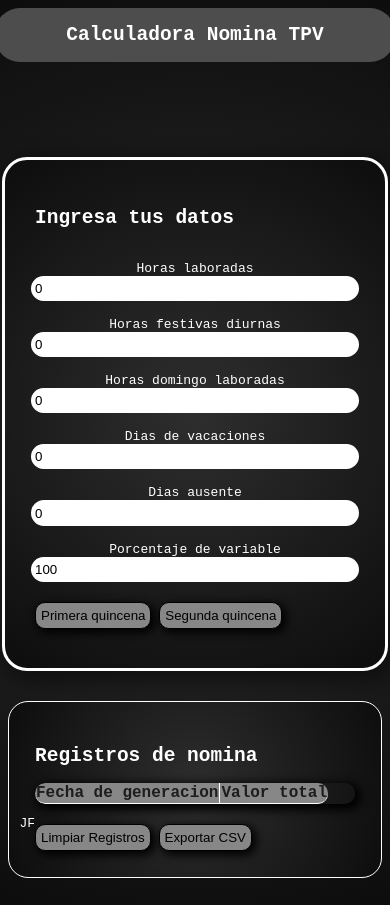
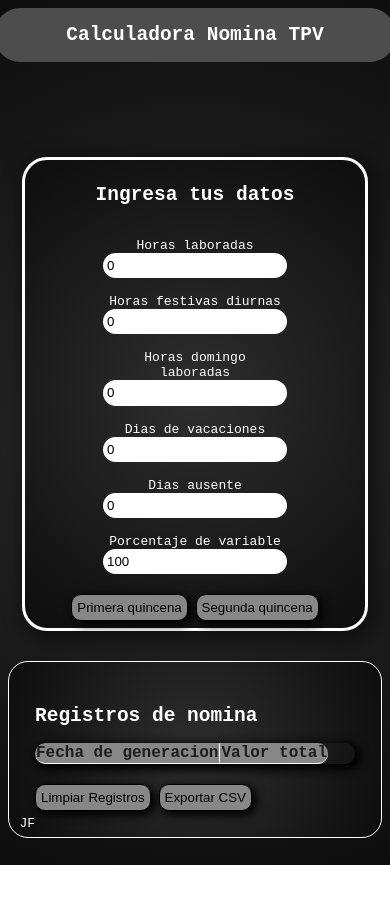
Before and after one commit to JorgeF19/NominaCalculator, a plain HTML site: page index.html in a window 390 px wide. After the commit the page ends 865 px from the top, so only its background shows below. Drawn offline with Linux system fonts and the light colour scheme.

Commit message:
Correcciones responsive

```diff
--- a/index.html
+++ b/index.html
@@ -16,17 +16,17 @@
     <div class="contenido">
       <div class="input-data">
         <h2>Ingresa tus datos</h2>
-        <div class="horas-laboradas-group">
+        <div class="group">
           <p>Horas laboradas</p>
           <input
             id="hl-value"
-            s
+
             type="number"
             placeholder="Horas laboradas"
             value="0"
           />
         </div>
-        <div class="horas-festivas-group">
+        <div class="group">
           <p>Horas festivas diurnas</p>
           <input
             id="hf-value"
@@ -35,7 +35,7 @@
             value="0"
           />
         </div>
-        <div class="horas-domingo-group">
+        <div class="group">
           <p>Horas domingo laboradas</p>
           <input
             id="hd-value"
@@ -44,7 +44,7 @@
             value="0"
           />
         </div>
-        <div class="dias-vacaciones-group">
+        <div class="group">
           <p>Dias de vacaciones</p>
           <input
             id="dv-value"
@@ -53,7 +53,7 @@
             value="0"
           />
         </div>
-        <div class="dias-ausente-group">
+        <div class="group">
           <p>Dias ausente</p>
           <input
             id="da-value"
@@ -62,7 +62,7 @@
             value="0"
           />
         </div>
-        <div class="periodo-group">
+        <div class="group">
           <p>Porcentaje de variable</p>
           <input
             id="pv-value"
@@ -71,9 +71,11 @@
             value="100"
           />
         </div>
+        <div class="botones">
+          <button onclick="calcularPQ()" type="button">Primera quincena</button>
+        <button onclick="calcularSQ()" type="button">Segunda quincena</button>
+        </div>
 
-        <button onclick="calcularPQ()" type="button">Primera quincena</button>
-        <button onclick="calcularSQ()" type="button">Segunda quincena</button>
       </div>
       <!-- Tabla de registros -->
       <div class="registros">
--- a/styles/indx-style.css
+++ b/styles/indx-style.css
@@ -31,6 +31,7 @@ nav div {
   border-radius: 20px;
   border: 1px solid white;
   max-height: 28rem;
+  width: 20rem;
   transition: height 0.3 ease;
 }
 
@@ -149,21 +150,29 @@ tr th:first-child {
   animation: ocultar 0.5s ease;
 }
 .input-data {
+  display: flex;
   color: white;
   border: 3px solid white;
   border-radius: 25px;
   background: radial-gradient(circle, #2e2e2e, #0d0d0e);
-  padding: 30px;
+  padding: 10px;
   box-shadow: 5px 5px 20px 5px rgba(0, 0, 0, 0.459);
   min-width: 20rem;
   height: 28rem;
+  flex-direction: column;
+  justify-content: center;
+  align-items: center;
 }
-.input-data div {
+.botones{
+  display: inline;
+
+}
+.input-data .group {
   display: flex;
   flex-direction: column;
   align-items: center;
   text-align: center;
-  /* width: 11rem; */
+  width: 11rem;
 }
 .input-data p {
   margin: 0px;
@@ -183,7 +192,7 @@ tr th:first-child {
 
 button {
   background-color: #878788;
-
+width: fit-content;
   border-radius: 10px;
   border: 1px solid rgb(0, 0, 0);
   margin-top: 20px;
@@ -413,11 +422,13 @@ button::after {
   }
   .input-data, .registros {
     margin: 15px;
-    max-width: 50%;
+    max-width: 10rem;
+    flex-direction: column;
 
   }
   .registros{
     min-width: 20rem;
+
   }
 
 }
```
